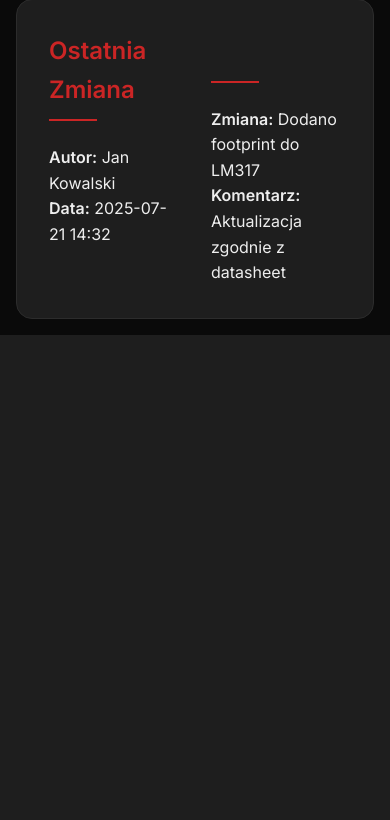
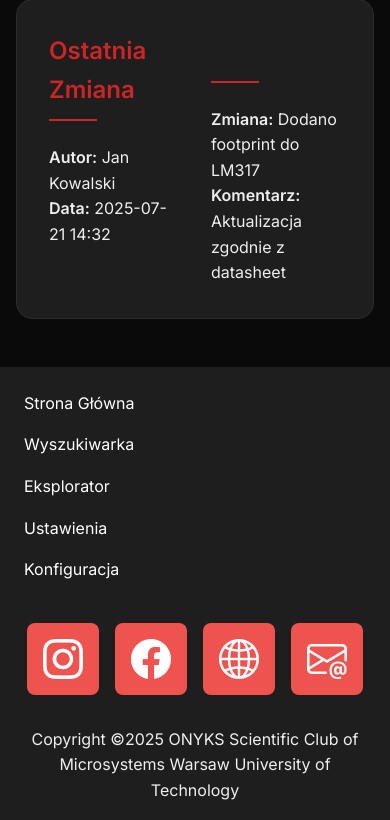
Before and after one commit to knonyks/onyks-pcb-elements-database-manager, a Python web app: template server/app/templates/dashboard.html in a window 390 px wide. Shown: the part 867-1687 px from the top of the page. Before the commit the page ends 1202 px from the top, so only its background shows below. Run offline with Jinja, Linux system fonts and the light colour scheme; the template is opened without the code that fills it, so the values that code supplies are empty; some libraries are stand-ins or nearby versions.

Commit message:
Temporary footer

```diff
--- a/server/app/static/css/dashboard.css
+++ b/server/app/static/css/dashboard.css
@@ -61,6 +61,7 @@
     font-weight: 600;
     position: relative;
     padding-bottom: 12px;
+    width: 100%;
 }
 
 .large-card h2::after, .small-card h2::after, .last-change-card h2::after
--- a/server/app/static/css/general.css
+++ b/server/app/static/css/general.css
@@ -36,4 +36,139 @@ body
   max-width: 1280px;
   padding: 2rem 1rem 1rem 1rem;
   margin: 5rem auto 0 auto;
+  min-height: 100vh;
 }
+
+.footer
+{
+  height: max-content;
+  background-color: var(--dark-light);
+  margin-top: 2rem;
+  display: flex;
+  flex-direction: column;
+}
+
+.footer-copyright
+{
+  font-size: 1rem;
+  text-align: center;
+  width: 100%;
+  padding: 1rem 1rem;
+}
+
+.footer-content
+{
+  display: flex;
+  flex-direction: row;
+  align-items: center;
+  gap: 1rem;
+  height: 100%;
+  max-width: 1024px;
+  width: 100%;
+  margin-left: auto;
+  margin-right: auto;
+  justify-content: center;
+  align-items: center;
+}
+
+.footer-content-part
+{
+  width: 100%;
+  padding: 1rem;
+  height: 100%;
+}
+
+.footer-additional
+{
+  display: flex;
+  flex-direction: column;
+  max-width: 15rem;
+  padding-bottom: 0;
+}
+
+.footer-link
+{
+  width: 100%;
+  color: white;
+  text-decoration: none;
+  padding: 0.5rem;
+}
+
+.footer-socials
+{
+  display: flex;
+  flex-direction: row;
+  gap: 1rem;
+  max-width: max-content;
+    justify-content: center;
+  align-items: center;
+}
+
+.footer-social
+{
+  color: white;
+  text-decoration: none;
+  font-size: 2.5rem;
+  background-color: var(--error);
+  height: 2.5rem;
+  line-height: 2.5rem;
+  width: 2.5rem;
+  text-align: center;
+  padding: 1rem;
+  box-sizing: content-box;
+  border-radius: 0.5rem;
+}
+
+#instagram::before
+{
+    font-family: 'bootstrap-icons';
+    content: '\F437';
+    display: block;
+}
+
+#facebook::before
+{
+    font-family: 'bootstrap-icons';
+    content: '\F344';
+    display: block;
+}
+
+#www::before
+{
+    font-family: 'bootstrap-icons';
+    content: '\F3EF';
+    display: block;
+}
+
+#mail::before
+{
+    font-family: 'bootstrap-icons';
+    content: '\F84C';
+    display: block;
+}
+
+
+@media (max-width: 700px)
+{
+  .footer-content
+  {
+    flex-direction: column;
+    height: max-content;
+  }
+
+  .footer
+  {
+    height: max-content;
+  }
+
+  .footer-additional
+  {
+    width: 100%;
+    max-width: 100%;
+  }
+
+  .footer-link
+  {
+    width: 100%;
+  }
+}
--- a/server/app/templates/base.html
+++ b/server/app/templates/base.html
@@ -36,6 +36,24 @@
 
             {% endblock %}
         </main>
+        <div class="footer">
+            <div class="footer-content">
+                <div class="footer-content-part footer-additional">
+                    <a href="{{url_for('main.dashboard')}}" class="footer-link">Strona Główna</a>
+                    <a href="{{url_for('main.search_compontents')}}" class="footer-link">Wyszukiwarka</a>
+                    <a href="{{url_for('main.explorer')}}" class="footer-link">Eksplorator</a>
+                    <a href="{{url_for('main.settings')}}" class="footer-link">Ustawienia</a>
+                    <a href="{{url_for('main.how_to_configure')}}" class="footer-link">Konfiguracja</a>
+                </div>
+                <div class="footer-content-part footer-socials">
+                    <a class="footer-social" id="instagram" href="https://www.instagram.com/knonyks/"></a>
+                    <a class="footer-social" id="facebook" href="https://www.facebook.com/knonyks"></a>
+                    <a class="footer-social" id="www" href="https://www.onyks.elka.pw.edu.pl/"></a>
+                    <a class="footer-social" id="mail" href="mailto:kn.onyks@gmail.com"></a>
+                </div>
+            </div>
+            <div class="footer-copyright">Copyright ©2025 ONYKS Scientific Club of Microsystems Warsaw University of Technology</div>
+        </div>
     </body>
 </html>
 
```
Also changed, not shown: server/app/templates/how_to_configure.html (renamed from server/app/templates/idkwhat_for_later/how_to_configure.html).
